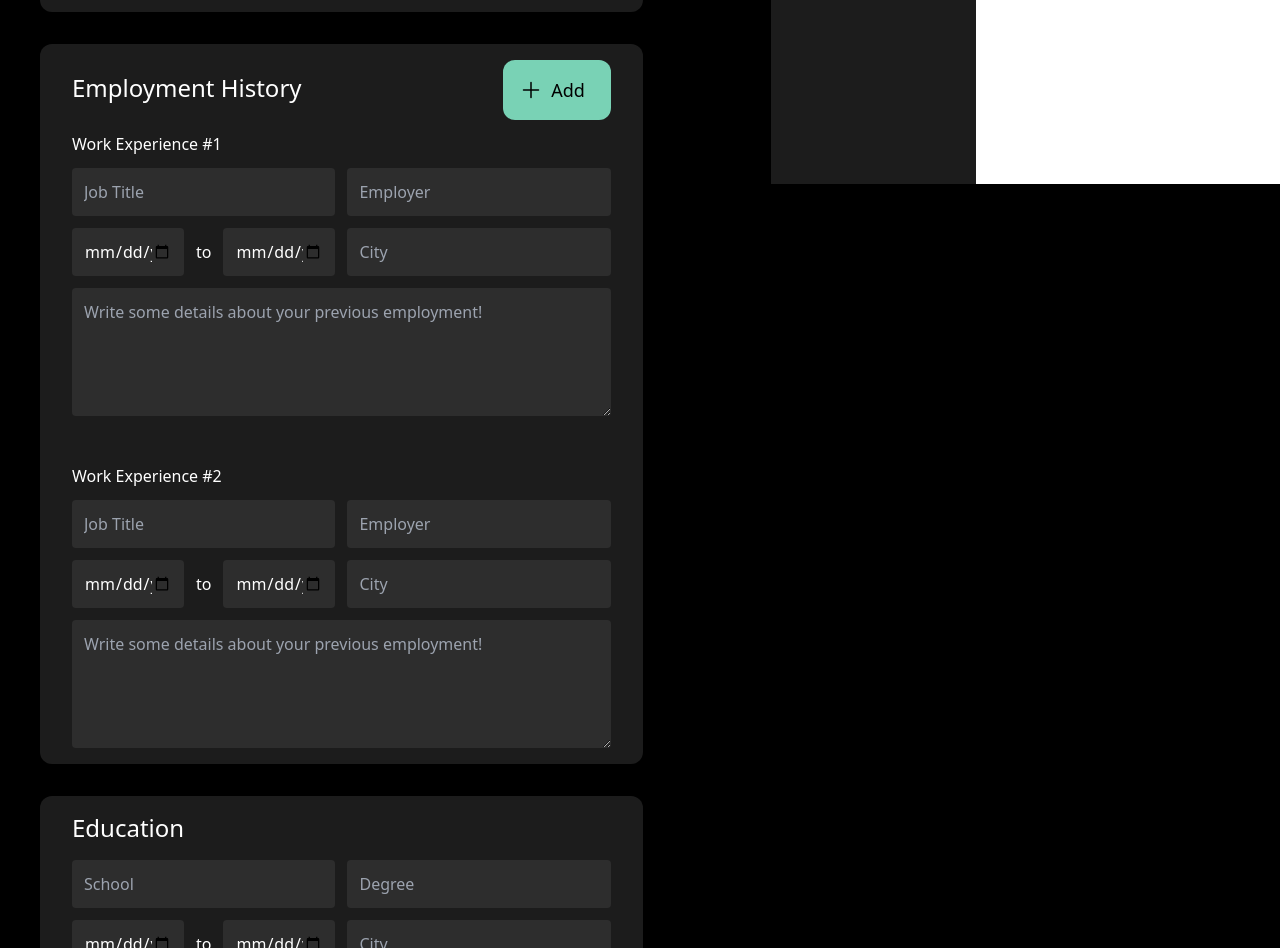
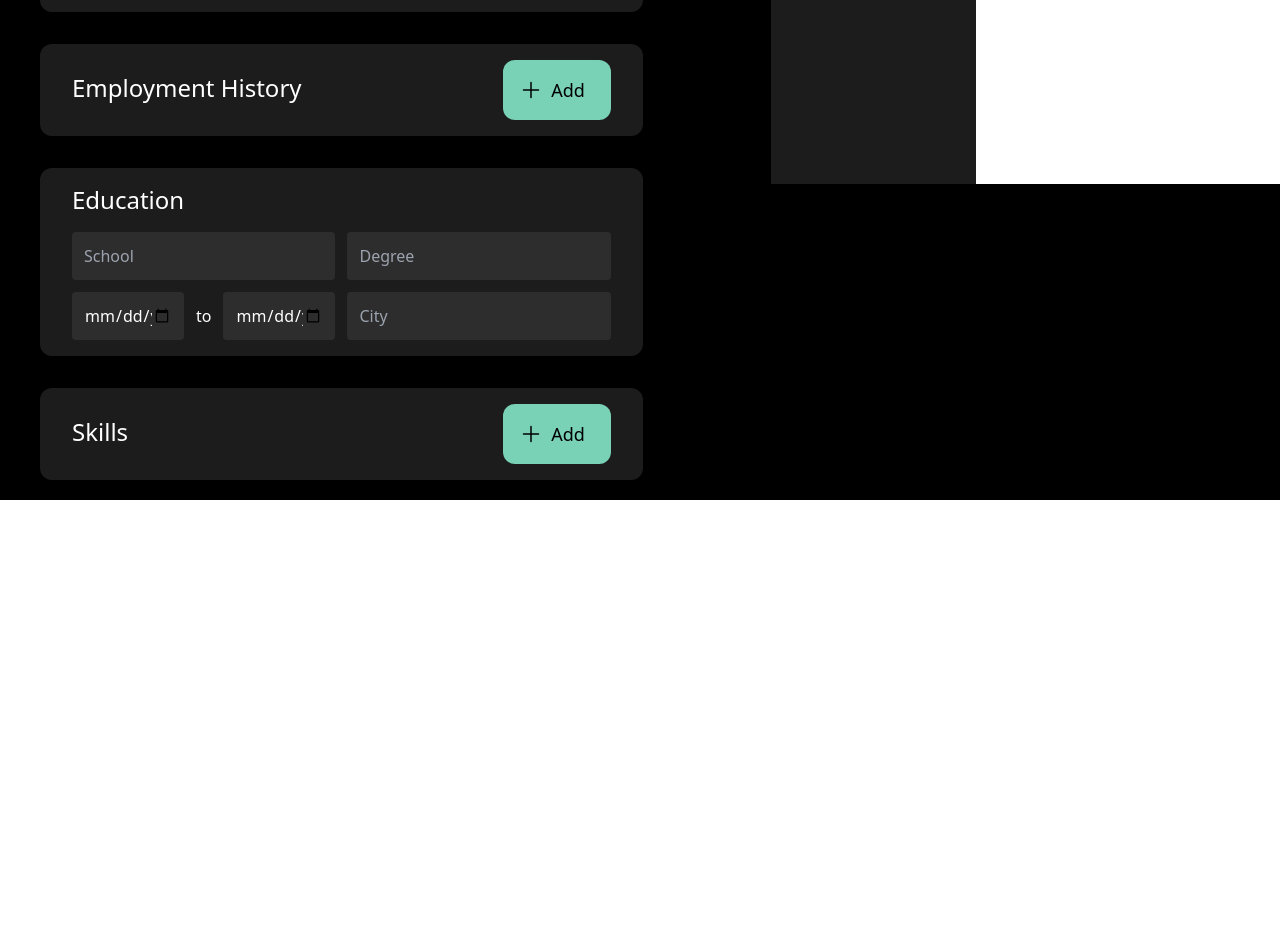
Before and after one commit to aScHEABL/cv-project, a React (Create React App) app: page / in a window 1280 px wide. Shown: the part 600-1548 px from the top of the page. After the commit the page ends 1100 px from the top, so only its background shows below. Built offline with nearby package versions, Linux system fonts and the light colour scheme.

Commit message:
update: may revert #0

```diff
--- a/src/components/Employment.js
+++ b/src/components/Employment.js
@@ -1,71 +1,37 @@
 import React from "react";
 import { useCvContext } from "../context/cvContext";
+import WE_LIST from "./list/WE_LIST";
+
+let nextID = 0;
 
 const Employment = () => {
     const [cvState, dispatch] = useCvContext();
-    const handleChange = (key, value) => {
-        dispatch({ type: `${key}`, payload: { [key]: value } });
+
+    const handleClick = () => {
+        dispatch({
+            type: 'ADD_JOB',
+            id: nextID,
+            title: '',
+            employer: '',
+
+         });
+        nextID++;
     }
-
 
     return(
         <div className="py-4 px-8 gap-3 grid grid-cols-[1fr_1fr]
         bg-component-gray h-fit w-full rounded-xl">
             <div className="grid col-span-2 grid-cols-[8fr_2fr] items-center ">
                 <h2 className="h-9 text-white text-2xl">Employment History</h2>
-                <button className="flex gap-2 bg-mint rounded-xl p-4 text-lg items-center">
+                <button className="flex gap-2 bg-mint rounded-xl p-4 text-lg items-center"
+                onClick={handleClick}>
                     <svg xmlns="http://www.w3.org/2000/svg" fill="none" viewBox="0 0 24 24" strokeWidth={1.5} stroke="currentColor" className="w-6 h-6">
                         <path strokeLinecap="round" strokeLinejoin="round" d="M12 4.5v15m7.5-7.5h-15" />
                     </svg>
                             Add
                 </button>
             </div>
-            <label className="text-white col-span-2">Work Experience #1</label>
-            <input className="bg-input-box-gray h-12 rounded px-3 text-white"
-            placeholder="Job Title" name="jobTitle_first" value={cvState.jobTitle_first}
-            onChange={(e) => handleChange('jobTitle_first', e.target.value)} />
-            <input className="bg-input-box-gray h-12 rounded px-3 text-white"
-            placeholder="Employer" name="employer_first" value={cvState.employer_first}
-            onChange={(e) => handleChange('employer_first', e.target.value)} />
-            <div className="flex w-full h-fit gap-3 justify-between items-center">
-                <input type="date" date-date-format="MM YYYY" className="bg-input-box-gray w-28 h-12 rounded px-3 text-white"
-                placeholder="MM/YYYY" name="startDate_first" value={cvState.startDate_first}
-                onChange={(e) => handleChange('startDate_first', e.target.value)} />
-                <label className="text-white">to</label>
-                <input type="date" date-date-format="MM YYYY" className="bg-input-box-gray w-28 h-12 rounded px-3 text-white"
-                placeholder="MM/YYYY" name="endDate_first" value={cvState.endDate_first}
-                onChange={(e) => handleChange('endDate_first', e.target.value)} />
-            </div>
-            <input className="bg-input-box-gray h-12 rounded px-3 text-white"
-            placeholder="City" name="city_first" value={cvState.city_first}
-            onChange={(e) => handleChange('city_first', e.target.value)} />
-            <textarea className="h-32 col-span-2 bg-input-box-gray rounded
-            px-3 py-3 text-white"
-            placeholder="Write some details about your previous employment!"
-            name="jobDesc_first" value={cvState.jobDesc_first}
-            onChange={(e) => handleChange('jobDesc_first', e.target.value)} />
-            <br />
-            <label className="text-white col-span-2">Work Experience #2</label>
-            <input className="bg-input-box-gray h-12 rounded px-3 text-white"
-            placeholder="Job Title" name="jobTitle_second" value={cvState.jobTitle_second}
-            onChange={(e) => handleChange('jobTitle_second', e.target.value)} />
-            <input className="bg-input-box-gray h-12 rounded px-3 text-white"
-            placeholder="Employer" name="employer_second" value={cvState.employer_second}
-            onChange={(e) => handleChange('employer_second', e.target.value)} />
-            <div className="flex w-full h-fit gap-3 justify-between items-center">
-                <input type="date" className="bg-input-box-gray w-28 h-12 rounded px-3 text-white"
-                placeholder="MM/YYYY" name="startDate_second" value={cvState.startDate_second}
-                onChange={(e) => handleChange('startDate_second', e.target.value)} />
-                <label className="text-white">to</label>
-                <input type="date" className="bg-input-box-gray w-28 h-12 rounded px-3 text-white"
-                placeholder="MM/YYYY" name="endDate_second" value={cvState.endDate_second}
-                onChange={(e) => handleChange('endDate_second', e.target.value)} />
-            </div>
-            <input className="bg-input-box-gray h-12 rounded px-3 text-white" placeholder="City" />
-            <textarea className="h-32 col-span-2 text-white bg-input-box-gray rounded px-3 py-3"
-            placeholder="Write some details about your previous employment!"
-            name="jobDesc_second" value={cvState.jobDesc_second}
-            onChange={(e) => handleChange('jobDesc_second', e.target.value)} />
+            <WE_LIST />
         </div>
     )
 }
--- a/src/components/list/WE_LIST.js
+++ b/src/components/list/WE_LIST.js
@@ -1,12 +1,18 @@
+import React from "react";
 import { useCvContext } from "../../context/cvContext";
 
 export default function WE_LIST() {
-    const [cvState] = useCvContext();
+    const [cvState, dispatch] = useCvContext();
+    const handleChange = (key, value) => {
+        // dispatch({type: 'CHANGE_JOB', })
+    }
+
     const nodes = cvState.jobs.map((job) => (
-        <>
-            <label className="text-white col-span-2">Work Experience #1</label>
+        <React.Fragment key={job.id}>
+            <label className="text-white col-span-2">Work Experience #{job.id++}</label>
             <input className="bg-input-box-gray h-12 rounded px-3 text-white"
-            placeholder="Job Title" />
+            placeholder="Job Title" name="title" value={job.title}
+            onChange={(e) => handleChange(e.target.name, e.target.value)} />
             <input className="bg-input-box-gray h-12 rounded px-3 text-white"
             placeholder="Employer" />
             <div className="flex w-full h-fit gap-3 justify-between items-center">
@@ -21,7 +27,7 @@ export default function WE_LIST() {
             <textarea className="h-32 col-span-2 bg-input-box-gray rounded
             px-3 py-3 text-white"
             placeholder="Write some details about your previous employment!" />
-        </>
+        </React.Fragment>
     ))
 
     return (
--- a/src/context/cvContext.js
+++ b/src/context/cvContext.js
@@ -1,6 +1,7 @@
 import { createContext, useContext, useReducer } from "react";
 
 const cvContext = createContext();
+const dispatcher = createContext();
 
 const useCvContext = () => {
     return useContext(cvContext);
@@ -48,7 +49,10 @@ const reducer = (state, action) => {
                 ...state,
                 jobs: [
                     ...state.jobs,
-                    action.payload.jobs
+                    {
+                        id: action.id,
+                        title: action.title
+                    }
                 ]
             }
         case 'ADD_SKILL':
```
